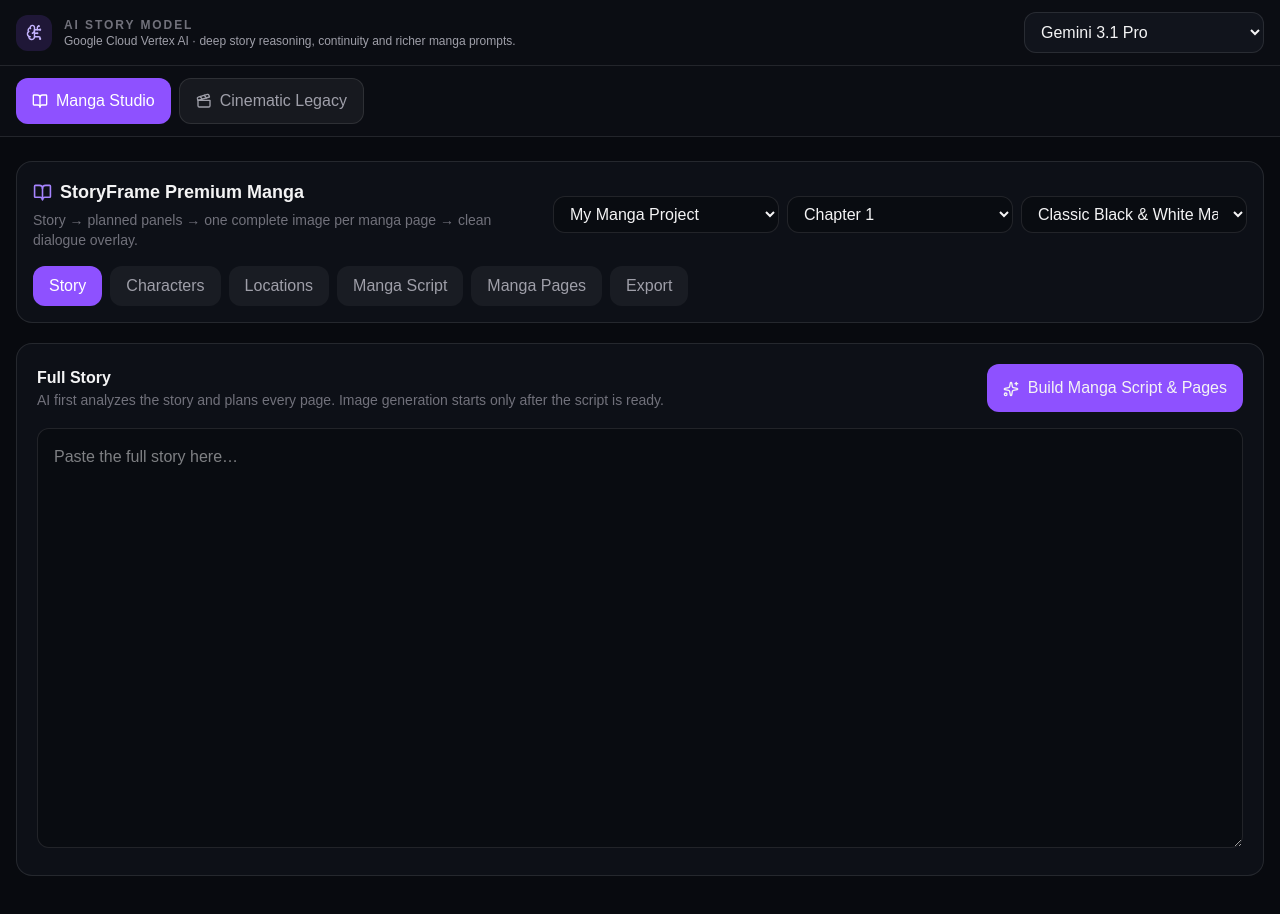
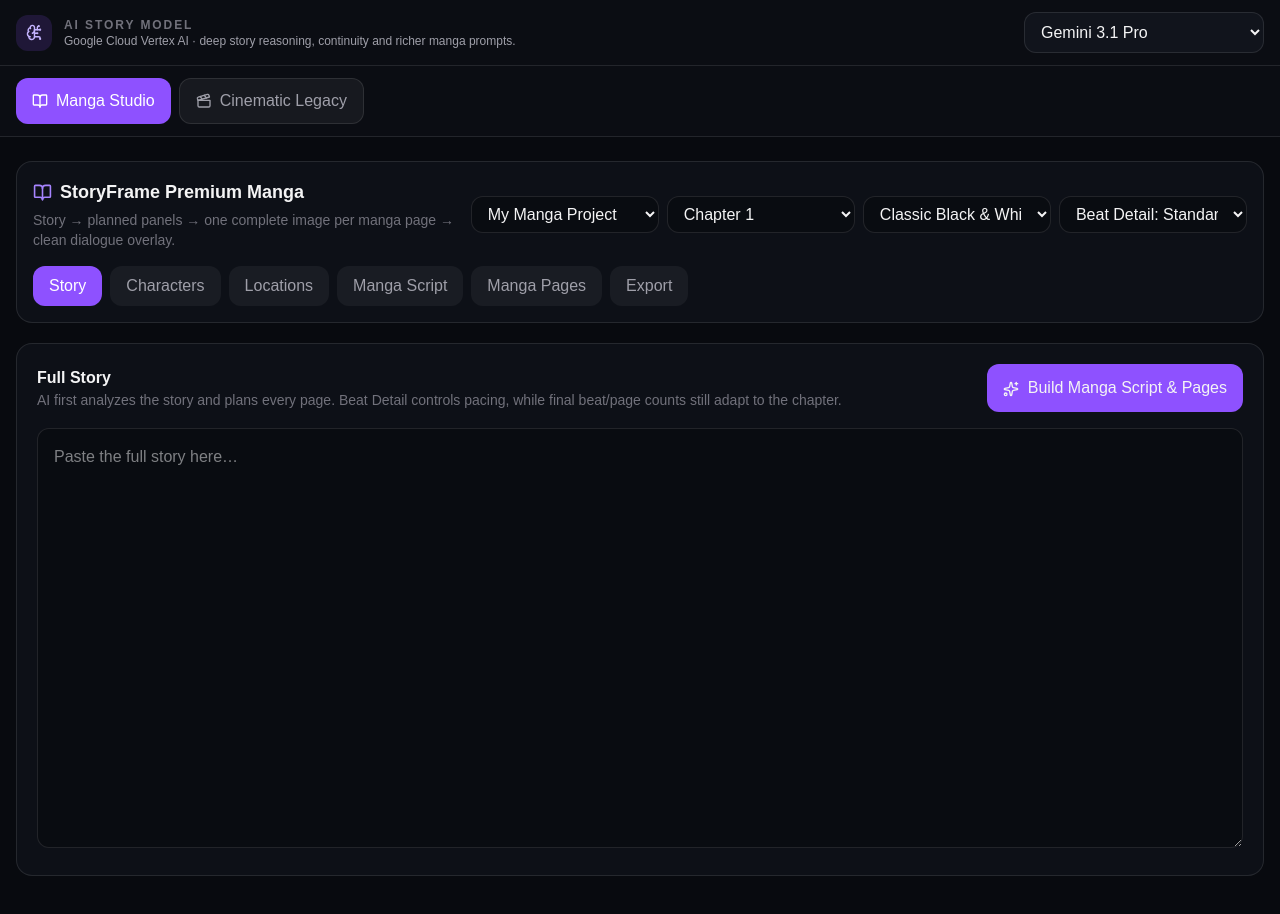
Before and after one commit to shuvinexofficial143-design/storyframe, a Next.js app: page / in a window 1280 px wide. Shown: the top 914 px of the page. Built offline with nearby package versions, Linux system fonts and the light colour scheme.

Commit message:
Add Low Standard Highest beat detail selector

```diff
--- a/components/manga-page-production-studio.tsx
+++ b/components/manga-page-production-studio.tsx
@@ -11,6 +11,7 @@ import {composeGeneratedMangaPage} from "@/lib/manga-production/full-page-compos
 import {compileMangaPagePrompt} from "@/lib/manga-production/page-prompt-compiler";
 import {mergeMangaMasterIntoProject} from "@/lib/manga-production/project-bridge";
 import {calculatePlannedCoverage} from "@/lib/manga-production/validators";
+import {MANGA_PACING_PRESETS,type MangaPacingPreset} from "@/lib/manga-production/pacing-policy";
 import {MANGA_STYLE_PRESETS,type MangaChapterProduction,type MangaMasterAnalysis,type MangaPage,type MangaPagePlan,type MangaStylePreset} from "@/lib/manga-production/types";
 import {downloadDataUrl} from "@/lib/manga-production/composer";
 
@@ -27,6 +28,8 @@ type PagesResponse={kind:"pages";data:MangaPagePlan};
 type Tab="story"|"characters"|"locations"|"script"|"pages"|"export";
 type ReferenceView="primary"|"full-body"|"three-quarter"|"side"|"sheet";
 
+const beatDetailLabel=(preset:MangaPacingPreset)=>preset==="Fast"?"Low":preset==="Balanced"?"Standard":"Highest";
+
 export function MangaPageProductionStudio(){
   const [state,setState]=useState<MangaStudioState>(()=>{const p=createProject("My Manga Project");return {activeProjectId:p.id,projects:[p]}});
   const stateRef=useRef(state);
@@ -36,6 +39,7 @@ export function MangaPageProductionStudio(){
   const [progress,setProgress]=useState("");
   const [notice,setNotice]=useState("");
   const [error,setError]=useState("");
+  const [pacingPreset,setPacingPreset]=useState<MangaPacingPreset>("Balanced");
 
   const applyState=(fn:(current:MangaStudioState)=>MangaStudioState)=>setState((current)=>{
     const next=fn(current);
@@ -60,12 +64,30 @@ export function MangaPageProductionStudio(){
 
   const project=useMemo(()=>state.projects.find((item)=>item.id===state.activeProjectId)||state.projects[0],[state]);
   const chapter=useMemo(()=>project?.chapters.find((item)=>item.id===project.activeChapterId)||project?.chapters[0],[project]);
+
+  useEffect(()=>{
+    if(!hydrated||!chapter)return;
+    try{
+      const saved=localStorage.getItem(`manga-pacing-${chapter.id}`);
+      setPacingPreset(MANGA_PACING_PRESETS.includes(saved as MangaPacingPreset)?saved as MangaPacingPreset:"Balanced");
+    }catch{
+      setPacingPreset("Balanced");
+    }
+  },[hydrated,chapter?.id]);
+
   if(!project||!chapter)return <div className="p-8 text-zinc-400">Loading Manga Studio…</div>;
   const production=chapter.manga;
 
   const updateProject=(fn:(project:MangaProject)=>MangaProject)=>applyState((current)=>mutateProject(current,project.id,fn));
   const updateChapter=(fn:(chapter:MangaChapter)=>MangaChapter)=>updateProject((current)=>({...current,updatedAt:now(),chapters:current.chapters.map((item)=>item.id===chapter.id?fn(item):item)}));
   const setStory=(story:string)=>updateChapter((item)=>({...item,story,updatedAt:now()}));
+
+  const changePacing=(value:string)=>{
+    if(!MANGA_PACING_PRESETS.includes(value as MangaPacingPreset))return;
+    const next=value as MangaPacingPreset;
+    setPacingPreset(next);
+    try{localStorage.setItem(`manga-pacing-${chapter.id}`,next)}catch{}
+  };
 
   const changeStyle=(value:string)=>{
     if(!MANGA_STYLE_PRESETS.includes(value as MangaStylePreset))return;
@@ -100,6 +122,7 @@ export function MangaPageProductionStudio(){
         action:"pages",
         analysisModel:currentProject.analysisModel,
         stylePreset:currentProduction.stylePreset,
+        pacingPreset:currentProduction.pacingPreset||pacingPreset,
         storySummary:currentProduction.storySummary,
         beats:currentProduction.beats,
         startBeatIndex,
@@ -149,12 +172,12 @@ export function MangaPageProductionStudio(){
 
   const buildManga=async()=>{
     if(chapter.story.trim().length<20){setError("पहले पूरी story paste करो।");return}
-    setBusy("master");setProgress("Analyzing story with xKiro…");setError("");setNotice("");
+    setBusy("master");setProgress(`Analyzing story · ${beatDetailLabel(pacingPreset)} beat detail…`);setError("");setNotice("");
     try{
       const response=await fetch("/api/manga/production-plan",{
         method:"POST",
         headers:{"Content-Type":"application/json"},
-        body:JSON.stringify({action:"master",projectName:project.name,chapterTitle:chapter.title,story:chapter.story,analysisModel:project.analysisModel,stylePreset:resolvedStyle,existingCharacters:project.characters,existingLocations:project.locations,existingProps:project.props})
+        body:JSON.stringify({action:"master",projectName:project.name,chapterTitle:chapter.title,story:chapter.story,analysisModel:project.analysisModel,stylePreset:resolvedStyle,pacingPreset,existingCharacters:project.characters,existingLocations:project.locations,existingProps:project.props})
       });
       const master=(await parseJsonResponse<MasterResponse>(response)).data;
       const merged=mergeMangaMasterIntoProject(project,chapter.id,master);
@@ -170,6 +193,7 @@ export function MangaPageProductionStudio(){
       const initialProduction:MangaChapterProduction={
         schemaVersion:1,
         stylePreset:resolvedStyle,
+        pacingPreset,
         storySummary:master.storySummary,
         timeline:master.timeline,
         beats:master.beats,
@@ -189,7 +213,7 @@ export function MangaPageProductionStudio(){
       const planned=await planAllRemainingPages(nextProject,chapter.id,initialProduction);
       nextProject=planned.project;
       setTab("pages");
-      setNotice(`Manga script ready. ${master.beats.length} visual beats are planned into ${planned.production.pages.length} complete pages. Story coverage ${planned.production.coverage.percent}%.`);
+      setNotice(`${beatDetailLabel(pacingPreset)} detail manga ready. ${master.beats.length} visual beats are planned into ${planned.production.pages.length} complete pages. Story coverage ${planned.production.coverage.percent}%.`);
     }catch(reason){
       setError(reason instanceof Error?reason.message:"Manga planning failed");
     }finally{
@@ -328,10 +352,15 @@ export function MangaPageProductionStudio(){
             <div className="flex items-center gap-2 text-lg font-bold"><BookOpen className="text-violet-400" size={19}/> StoryFrame Premium Manga</div>
             <p className="mt-1 text-sm text-zinc-500">Story → planned panels → one complete image per manga page → clean dialogue overlay.</p>
           </div>
-          <div className="grid gap-2 sm:grid-cols-3">
+          <div className="grid gap-2 sm:grid-cols-2 xl:grid-cols-4">
             <select value={project.id} onChange={(e)=>applyState((current)=>({...current,activeProjectId:e.target.value}))} className="rounded-xl border border-white/10 bg-black/25 px-3 py-2 text-sm">{state.projects.map((item)=><option key={item.id} value={item.id}>{item.name}</option>)}</select>
             <select value={chapter.id} onChange={(e)=>updateProject((p)=>({...p,activeChapterId:e.target.value}))} className="rounded-xl border border-white/10 bg-black/25 px-3 py-2 text-sm">{project.chapters.map((item)=><option key={item.id} value={item.id}>{item.title}</option>)}</select>
             <select value={resolvedStyle} onChange={(e)=>changeStyle(e.target.value)} className="rounded-xl border border-white/10 bg-black/25 px-3 py-2 text-sm">{MANGA_STYLE_PRESETS.map((item)=><option key={item}>{item}</option>)}</select>
+            <select value={pacingPreset} onChange={(e)=>changePacing(e.target.value)} title="Controls visual-beat detail; final count still adapts to chapter length." className="rounded-xl border border-white/10 bg-black/25 px-3 py-2 text-sm">
+              <option value="Fast">Beat Detail: Low</option>
+              <option value="Balanced">Beat Detail: Standard</option>
+              <option value="Cinematic">Beat Detail: Highest</option>
+            </select>
           </div>
         </div>
         <div className="mt-4 flex gap-2 overflow-x-auto">{tabs.map(([id,label])=><button key={id} onClick={()=>setTab(id)} className={`whitespace-nowrap rounded-xl px-4 py-2 text-sm ${tab===id?"bg-violet-500 text-white":"bg-white/5 text-zinc-400"}`}>{label}</button>)}</div>
@@ -343,7 +372,7 @@ export function MangaPageProductionStudio(){
 
       {tab==="story"&&<section className="rounded-2xl border border-white/10 bg-[#0d1017] p-5">
         <div className="mb-4 flex flex-col gap-3 sm:flex-row sm:items-center sm:justify-between">
-          <div><h2 className="font-bold">Full Story</h2><p className="text-sm text-zinc-500">AI first analyzes the story and plans every page. Image generation starts only after the script is ready.</p></div>
+          <div><h2 className="font-bold">Full Story</h2><p className="text-sm text-zinc-500">AI first analyzes the story and plans every page. Beat Detail controls pacing, while final beat/page counts still adapt to the chapter.</p></div>
           <button disabled={!!busy} onClick={()=>void buildManga()} className="rounded-xl bg-violet-500 px-4 py-3 text-sm font-bold disabled:opacity-50">{building?<Loader2 className="mr-1 inline animate-spin" size={16}/>:<Sparkles className="mr-1 inline" size={16}/>} {building?"Building Manga…":"Build Manga Script & Pages"}</button>
         </div>
         <textarea value={chapter.story} onChange={(e)=>setStory(e.target.value)} className="min-h-[420px] w-full rounded-xl border border-white/10 bg-black/25 p-4 text-sm leading-7 outline-none focus:border-violet-500/50" placeholder="Paste the full story here…"/>
@@ -358,7 +387,7 @@ export function MangaPageProductionStudio(){
 
       {tab==="script"&&<section className="space-y-4">
         <div className="rounded-2xl border border-white/10 bg-[#0d1017] p-5">
-          <div className="flex flex-wrap items-center justify-between gap-3"><div><h2 className="font-bold">Manga Script</h2><p className="text-sm text-zinc-500">{production?`${production.beats.length} visual beats · ${production.pages.length} planned pages`:"Build the Manga Script first."}</p></div>{production&&production.nextBeatIndex<production.beats.length&&<button disabled={!!busy} onClick={()=>void planNextPages()} className="rounded-xl bg-violet-500 px-4 py-2 text-sm font-bold">Plan All Remaining Pages</button>}</div>
+          <div className="flex flex-wrap items-center justify-between gap-3"><div><h2 className="font-bold">Manga Script</h2><p className="text-sm text-zinc-500">{production?`${production.beats.length} visual beats · ${production.pages.length} planned pages · ${beatDetailLabel(production.pacingPreset||"Balanced")} detail`:"Build the Manga Script first."}</p></div>{production&&production.nextBeatIndex<production.beats.length&&<button disabled={!!busy} onClick={()=>void planNextPages()} className="rounded-xl bg-violet-500 px-4 py-2 text-sm font-bold">Plan All Remaining Pages</button>}</div>
           {production&&<><div className="mt-4 h-2 overflow-hidden rounded-full bg-white/5"><div className="h-full bg-emerald-500" style={{width:`${production.coverage.percent}%`}}/></div><div className="mt-2 text-xs text-zinc-500">Story Coverage: {production.coverage.percent}%</div></>}
         </div>
         {production?.beats.map((beat,index)=><article key={beat.id} className="rounded-xl border border-white/8 bg-[#0d1017] p-4"><div className="text-xs font-bold text-violet-300">{index+1}. {beat.type.toUpperCase()}</div><div className="mt-2 font-semibold">{beat.storyBeat}</div><div className="mt-1 text-sm text-zinc-500">{beat.sourceText}</div></article>)}
```
